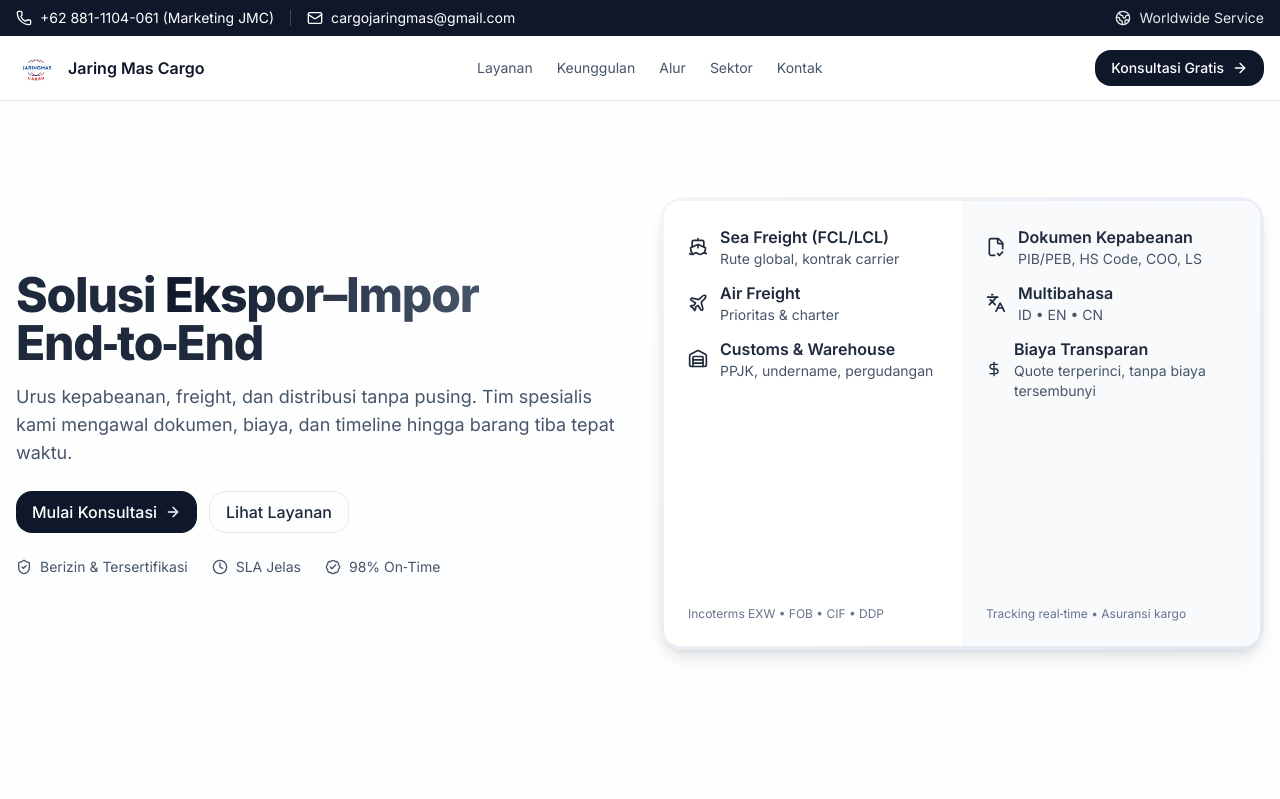
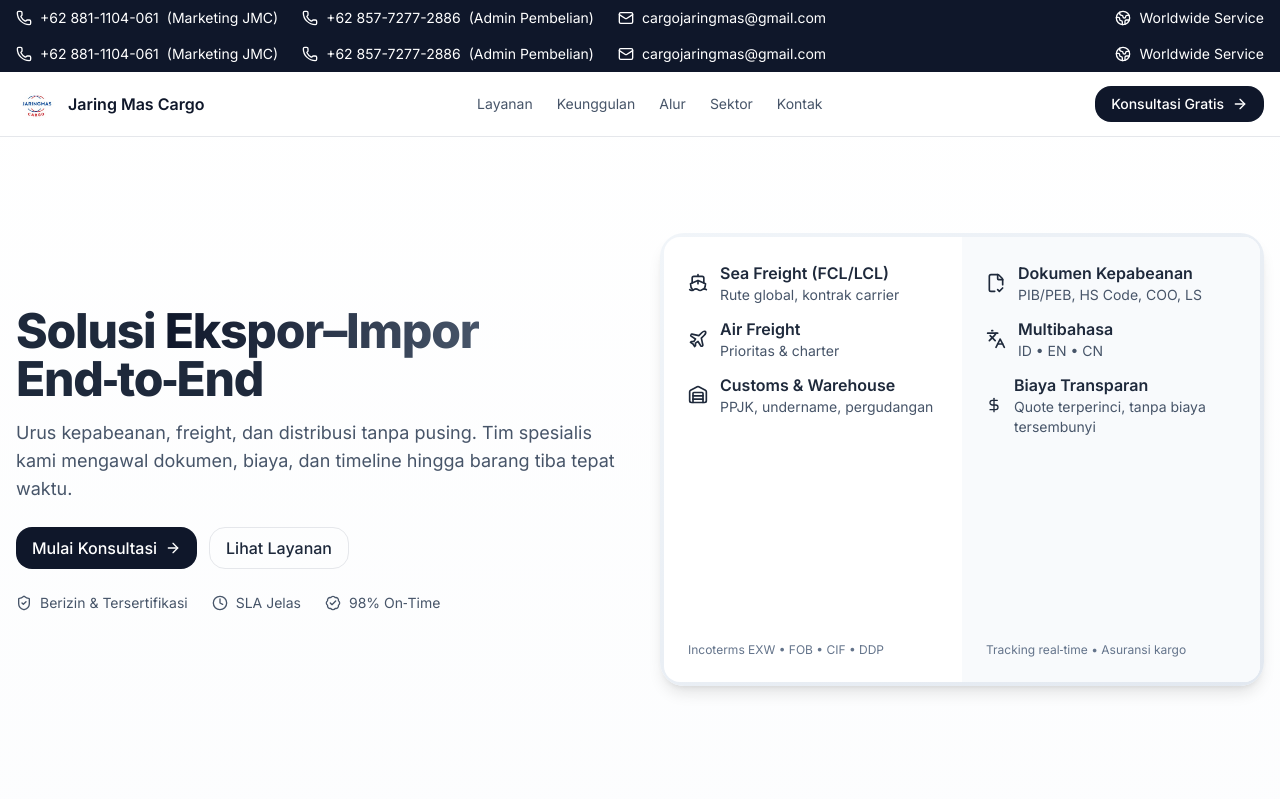
Before and after one commit to alpuketmirah-art/Jaring-Mas-Cargo, a plain HTML site: page index.html in a window 1280 px wide. Shown: the top 799 px of the page. Drawn offline with nearby package versions, Linux system fonts and the light colour scheme.

Commit message:
Update index.html

```diff
--- a/index.html
+++ b/index.html
@@ -28,18 +28,72 @@
 </head>
 <body class="bg-gradient-to-b from-white via-slate-50 to-white text-slate-800">
   <!-- Top Bar -->
-  <div class="w-full bg-slate-900 text-white text-sm">
-    <div class="mx-auto max-w-7xl px-4 py-2 flex flex-wrap gap-4 items-center justify-between">
-      <div class="flex items-center gap-4">
-        <span class="flex items-center gap-2"><i data-lucide="phone" class="w-4 h-4"></i> +62 881-1104-061 (Marketing JMC)</span>
-        <span class="hidden md:block h-4 w-px bg-white/20"></span>
-        <span class="flex items-center gap-2"><i data-lucide="mail" class="w-4 h-4"></i> cargojaringmas@gmail.com</span>
-      </div>
-      <div class="flex items-center gap-2 opacity-90">
-        <i data-lucide="globe-2" class="w-4 h-4"></i> Worldwide Service
-      </div>
+<!-- Top Bar -->
+<div class="w-full bg-slate-900 text-white text-xs md:text-sm">
+  <div class="mx-auto max-w-7xl px-4 py-2 flex flex-col md:flex-row md:items-center md:justify-between gap-3">
+
+    <!-- Kontak -->
+    <div class="grid grid-cols-1 sm:grid-cols-2 md:flex md:flex-wrap md:gap-6 gap-2">
+      <span class="flex items-center gap-2">
+        <i data-lucide="phone" class="w-4 h-4"></i>
+        <a href="tel:+628811104061" class="hover:underline">+62 881-1104-061</a>
+        <span class="hidden sm:inline">(Marketing JMC)</span>
+      </span>
+
+      <span class="flex items-center gap-2">
+        <i data-lucide="phone" class="w-4 h-4"></i>
+        <a href="tel:+6285772772886" class="hover:underline">+62 857-7277-2886</a>
+        <span class="hidden sm:inline">(Admin Pembelian)</span>
+      </span>
+
+      <span class="flex items-center gap-2 truncate">
+        <i data-lucide="mail" class="w-4 h-4"></i>
+        <a href="mailto:cargojaringmas@gmail.com" class="truncate hover:underline">
+          cargojaringmas@gmail.com
+        </a>
+      </span>
+    </div>
+
+    <!-- Service info -->
+    <div class="flex items-center gap-2">
+      <i data-lucide="globe-2" class="w-4 h-4"></i>
+      <span>Worldwide Service</span>
     </div>
   </div>
+</div>
+<!-- Top Bar -->
+<div class="w-full bg-slate-900 text-white text-xs md:text-sm">
+  <div class="mx-auto max-w-7xl px-4 py-2 flex flex-col md:flex-row md:items-center md:justify-between gap-3">
+
+    <!-- Kontak -->
+    <div class="grid grid-cols-1 sm:grid-cols-2 md:flex md:flex-wrap md:gap-6 gap-2">
+      <span class="flex items-center gap-2">
+        <i data-lucide="phone" class="w-4 h-4"></i>
+        <a href="tel:+628811104061" class="hover:underline">+62 881-1104-061</a>
+        <span class="hidden sm:inline">(Marketing JMC)</span>
+      </span>
+
+      <span class="flex items-center gap-2">
+        <i data-lucide="phone" class="w-4 h-4"></i>
+        <a href="tel:+6285772772886" class="hover:underline">+62 857-7277-2886</a>
+        <span class="hidden sm:inline">(Admin Pembelian)</span>
+      </span>
+
+      <span class="flex items-center gap-2 truncate">
+        <i data-lucide="mail" class="w-4 h-4"></i>
+        <a href="mailto:cargojaringmas@gmail.com" class="truncate hover:underline">
+          cargojaringmas@gmail.com
+        </a>
+      </span>
+    </div>
+
+    <!-- Service info -->
+    <div class="flex items-center gap-2">
+      <i data-lucide="globe-2" class="w-4 h-4"></i>
+      <span>Worldwide Service</span>
+    </div>
+  </div>
+</div>
 
   <!-- Header -->
 <!-- Header -->
```
